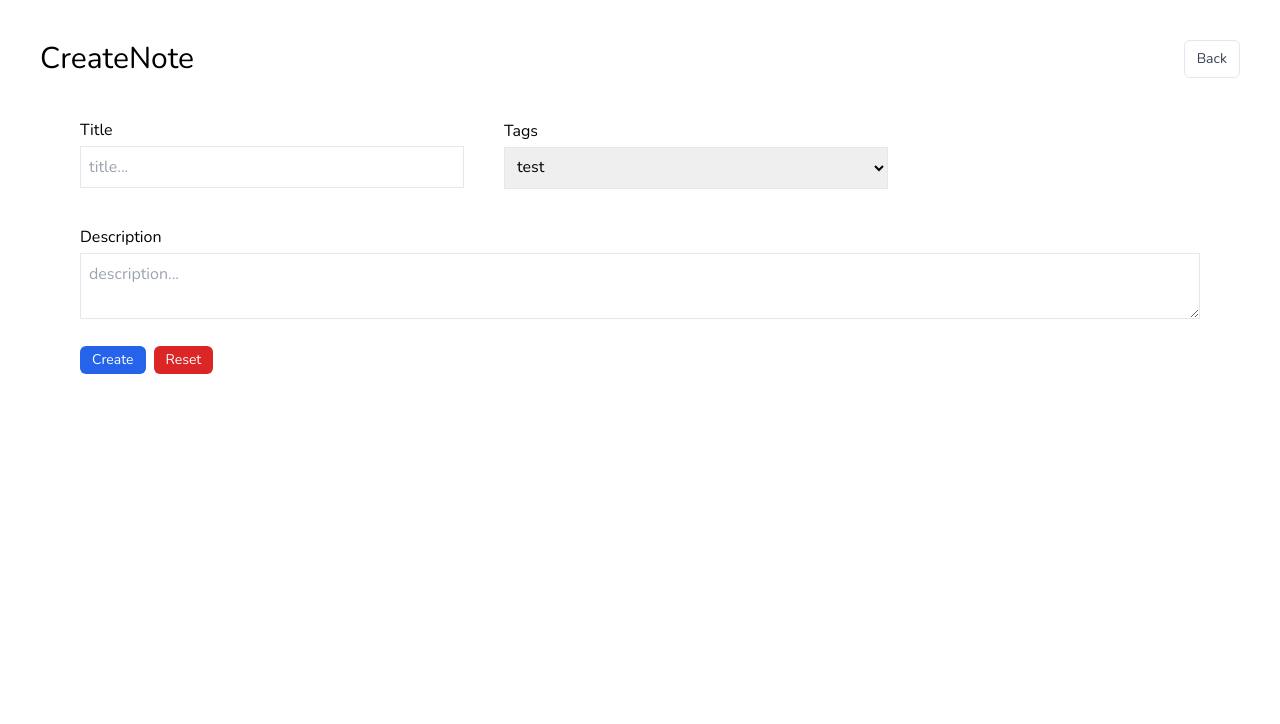
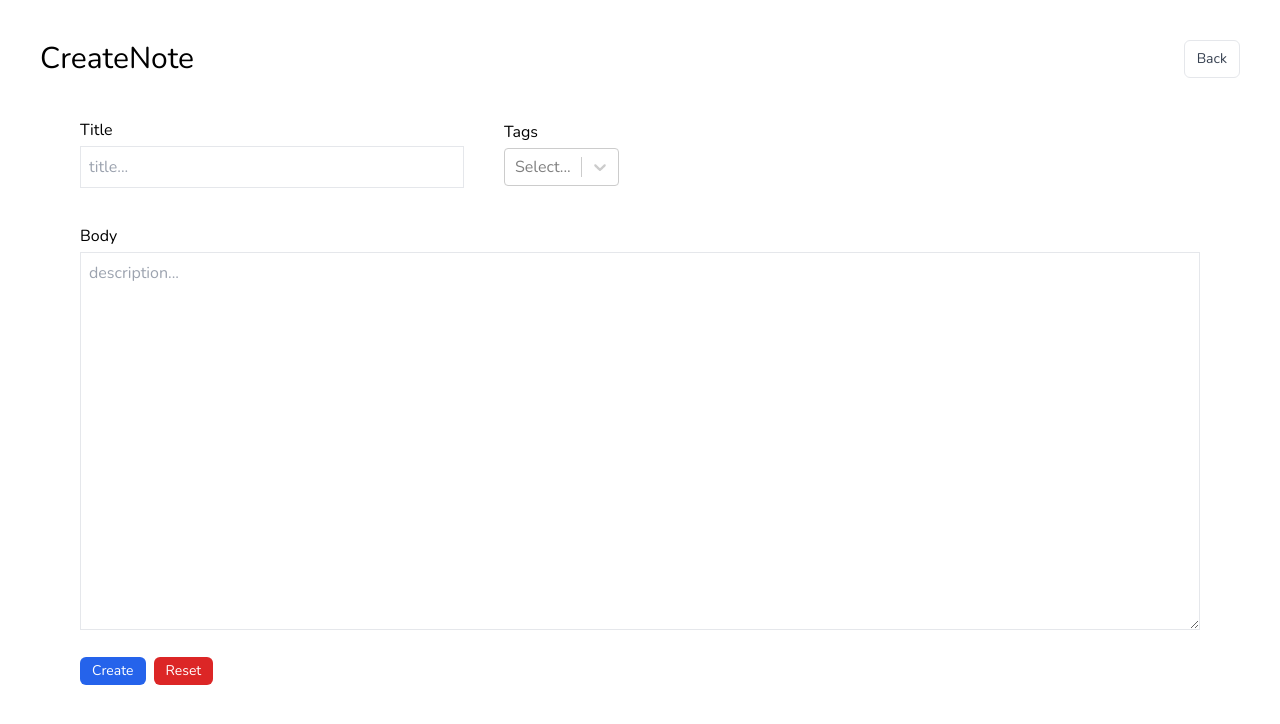
Before and after one commit to Mohseni-78/Notes-TS, a React (Vite) app: page /create in a window 1280 px wide. Shown: the top 724 px of the page. Built offline with nearby package versions, Linux system fonts and the light colour scheme.

Commit message:
add types in app and create note by createNote component also in appjs write functions for create note and use localstorage hook----in create note component implemention a  select element by react-select package and use this

```diff
--- a/src/App.tsx
+++ b/src/App.tsx
@@ -1,17 +1,58 @@
+import { useMemo } from "react";
 import { Route, Routes } from "react-router";
 import CreateNote from "./components/CreateNote";
 import EditNote from "./components/EditNote";
 import NotesList from "./components/NotesList";
 import ShowNote from "./components/ShowNote";
+import { useLocalStorage } from "./hooks";
+import { INoteData, RawNote, Ttag } from "./types";
+import { v4 as uuidV4 } from "uuid";
 
 function App() {
+  const [notes, setNotes] = useLocalStorage<RawNote[]>("NOTES", []);
+  const [tags, setTags] = useLocalStorage<Ttag[]>("TAGS", []);
+
+  // OnSubmit
+  const onCreateNode = ({ tags, ...data }: INoteData) => {
+    setNotes((prev) => {
+      return [
+        ...prev,
+        { ...data, id: uuidV4(), tagIds: tags.map((tag) => tag.id) },
+      ];
+    });
+  };
+
+  const notesWithTags = useMemo(() => {
+    return notes.map((note) => {
+      return {
+        ...note,
+        tags: tags.filter((tag) => note.tagIds.includes(tag.id)),
+      };
+    });
+  }, [notes, tags]);
+
+
+// Add tag
+  function addTag(tag: Ttag) {
+    setTags((prev) => [...prev, tag]);
+  }
+
   return (
     <div>
       <Routes>
         <Route path="/" index element={<NotesList />} />
-        <Route path="/create" element={<CreateNote />} />
+        <Route
+          path="/create"
+          element={
+            <CreateNote
+              onSubmit={onCreateNode}
+              onAddTag={addTag}
+              availableTags={tags}
+            />
+          }
+        />
         <Route path="/edit" element={<EditNote />} />
-        <Route path="/show" element={<ShowNote/>} />
+        <Route path="/show" element={<ShowNote />} />
       </Routes>
     </div>
   );
--- a/src/components/CreateNote.tsx
+++ b/src/components/CreateNote.tsx
@@ -1,21 +1,42 @@
-import React from "react";
+import { FC, FormEvent, useRef, useState } from "react";
+import CreatableReactSelect from "react-select/creatable";
+import { Link, useNavigate } from "react-router-dom";
+import { INoteData, Ttag } from "../types";
+import { v4 as uuidV4 } from "uuid";
 
-const CreateNote = () => {
+type TpropsCNote = {
+  onSubmit: (data: INoteData) => void;
+  onAddTag: (tag: Ttag) => void;
+  availableTags: Ttag[];
+};
+
+const CreateNote: FC<TpropsCNote> = ({ onSubmit, onAddTag, availableTags }) => {
+  const titleRef = useRef<HTMLInputElement>(null);
+  const descriptionRef = useRef<HTMLTextAreaElement>(null);
+  const [selectedTags, setSelectedTags] = useState<Ttag[]>([]);
+  const navigate = useNavigate();
+
+  const handleSubmit = (e: FormEvent) => {
+    e.preventDefault();
+    onSubmit({
+      title: titleRef.current!.value,
+      description: descriptionRef.current!.value,
+      tags: selectedTags,
+    });
+    navigate("..");
+  };
   return (
     <div className="container p-10">
       <div className="flex items-center justify-between">
         <h1 className="text-3xl font-normal">CreateNote</h1>
-        <button
-          onClick={() => {
-            window.history.back();
-          }}
-          className="bg-transparent border rounded-md text-gray-700 px-3 py-2 text-sm ml-2"
-        >
-          Back
-        </button>
+        <Link to="..">
+          <button className="bg-transparent border rounded-md text-gray-700 px-3 py-2 text-sm ml-2">
+            Back
+          </button>
+        </Link>
       </div>
       {/* Form */}
-      <form action="#" className="p-10">
+      <form action="#" className="p-10" onSubmit={handleSubmit}>
         <div className="mb-5 inline-block">
           <label htmlFor="title" className="block mb-1">
             Title
@@ -25,25 +46,46 @@ const CreateNote = () => {
             id="title"
             placeholder="title..."
             className="w-96 p-2 border"
+            ref={titleRef}
           />
         </div>
         <div className="mb-5 inline-block ml-10">
           <label htmlFor="tags" className="block mb-1">
             Tags
           </label>
-          <select name="tags" id="tags" className=" p-2 border w-96">
-            <option value="test">test</option>
-          </select>
+          <CreatableReactSelect
+            options={availableTags.map((tag) => {
+              return { label: tag.label, value: tag.id };
+            })}
+            onCreateOption={(label) => {
+              const newTag = { id: uuidV4(), label };
+              onAddTag(newTag);
+              setSelectedTags((prev) => [...prev, newTag]);
+            }}
+            isMulti
+            value={selectedTags.map((tag) => {
+              return { label: tag.label, value: tag.id };
+            })}
+            onChange={(tags) => {
+              setSelectedTags(
+                tags.map((tag) => {
+                  return { label: tag.label, id: tag.value };
+                })
+              );
+            }}
+          />
         </div>
         <div className="mt-4">
           <label htmlFor="description" className="block mb-1">
-            Description
+            Body
           </label>
           <textarea
             className=" p-2 border mb-1 w-full"
             name="description"
             id="description"
             placeholder="description..."
+            ref={descriptionRef}
+            rows={15}
           ></textarea>
         </div>
         <div className="flex mt-4">
--- /dev/null
+++ b/src/types/index.ts
@@ -0,0 +1,32 @@
+export interface INoteData {
+  title: string;
+  description: string;
+  tags: Ttag[];
+}
+export type Ttag = {
+  id: string;
+  label: string;
+};
+export type Tnote = {
+  id: string;
+} & INoteData;
+
+export interface INoteProps {
+  notes: Tnote[];
+  note: Tnote;
+  key: number;
+}
+
+export type RawNote = {
+  id: string;
+} & RawNoteData;
+
+export type RawNoteData = {
+  title: string;
+  description: string;
+  tagIds: string[];
+};
+
+export type TpropsNote = Omit<INoteProps, "notes">;
+export type TpropsNotes = Omit<INoteProps, "note" | "key">;
+export type Tprev = Omit<INoteProps, "note" | "key">;
```
